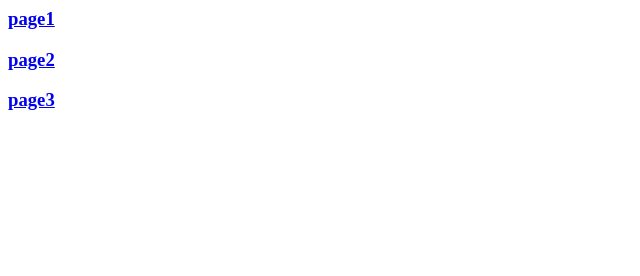
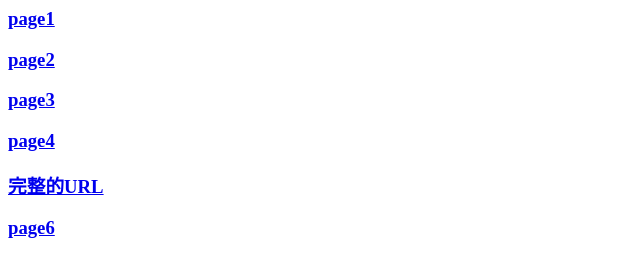
Before and after one commit to SZ-Sijie/rag_url_test2, a website: page index.html in a window 1280 px wide. Shown: the whole page, without its empty margins (0-640 px from the left). Drawn offline with Linux system fonts and the light colour scheme.

Commit message:
first commit

```diff
--- a/index.html
+++ b/index.html
@@ -9,5 +9,8 @@
 <a href="page1.html"><h3>page1</h3></a>
 <a href="page2.html"><h3>page2</h3></a>
 <a href="page3.xml"><h3>page3</h3></a>
+<a href="#page4"><h3>page4</h3></a>
+<a href="https://zh.wikipedia.org/wiki/%E7%84%9A%E4%B9%A6%E5%9D%91%E5%84%92"><h3>完整的URL</h3></a>
+<a href="头像_副本.jpeg"><h3>page6</h3></a>
 </body>
 </html>
```
Also changed, not shown: 头像_副本.jpeg (added).
